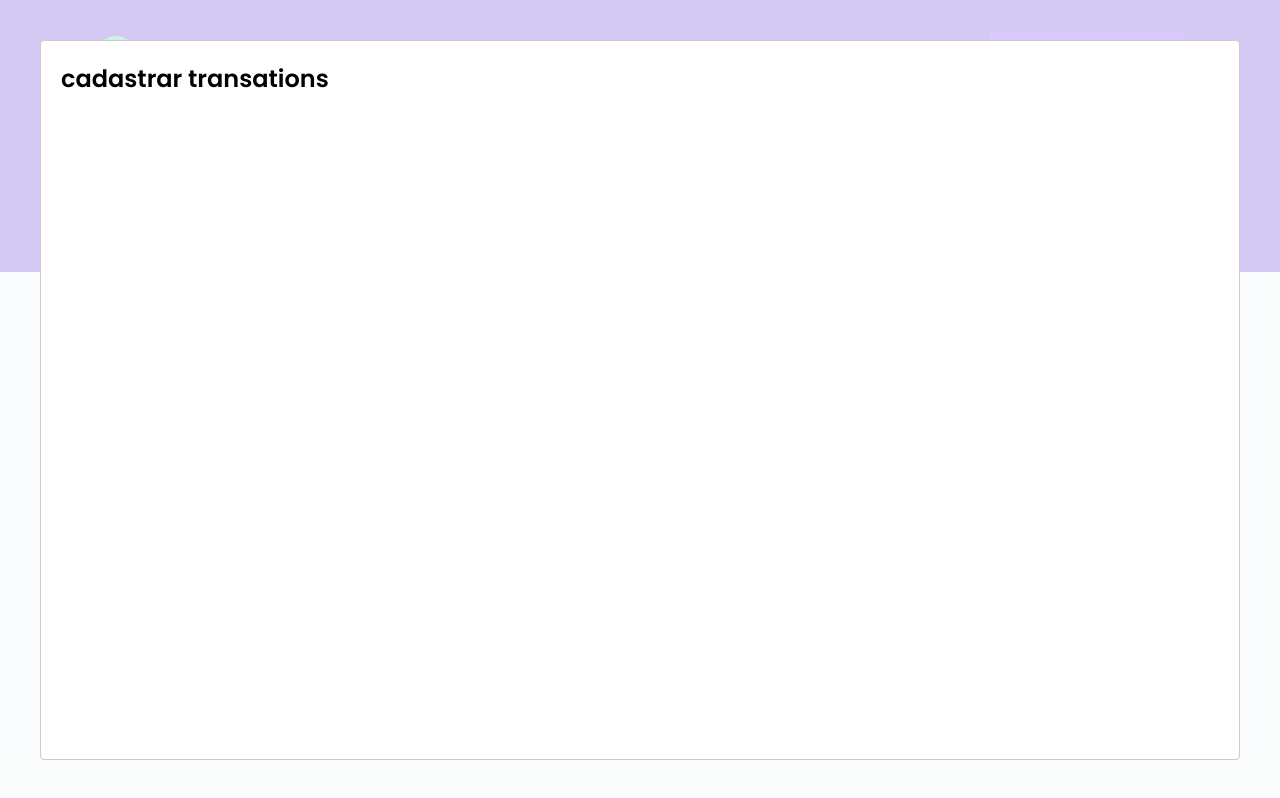
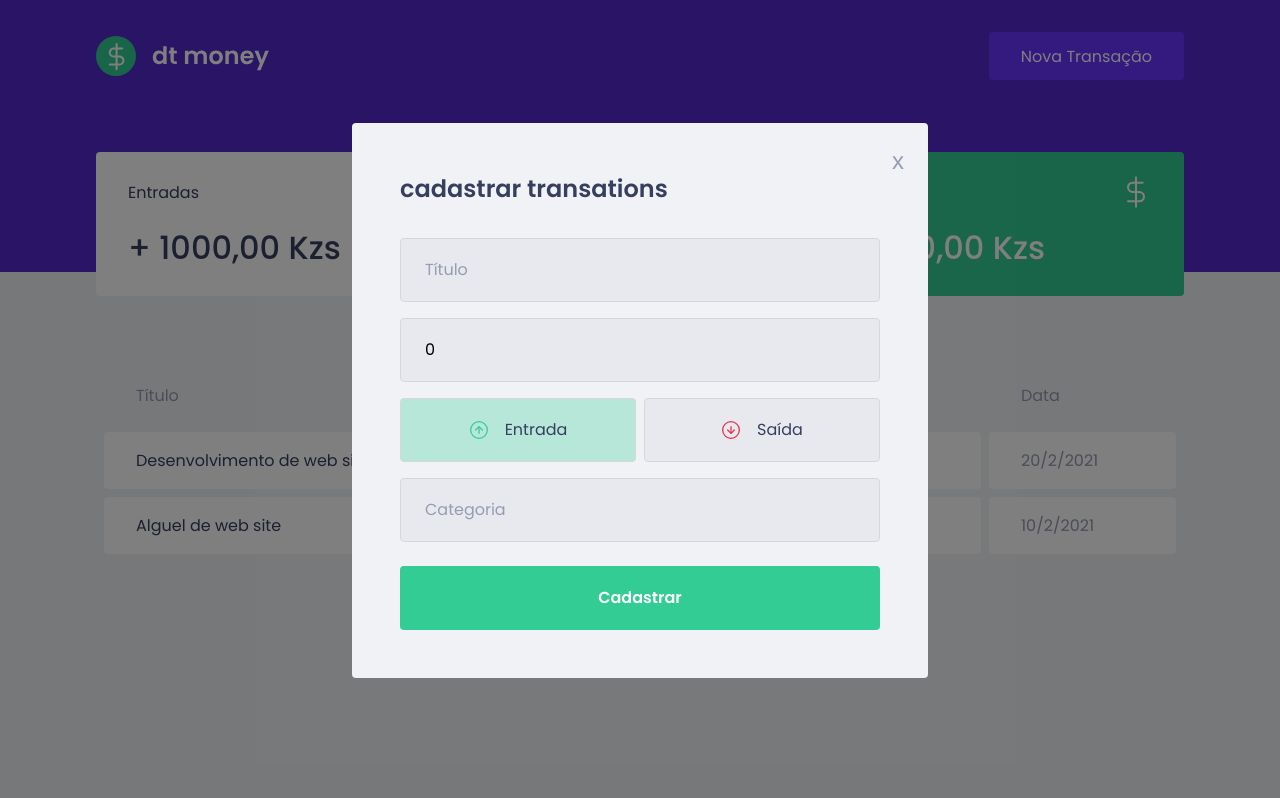
Before and after one commit to Carvalho2019/dt-money, a React (Create React App) app: page / in a window 1280 px wide. Both pictures are taken after a click on the button "Nova Transação". Built offline with nearby package versions, Linux system fonts and the light colour scheme; no server answers; what miragejs would draw is missing.

Commit message:
design and function of news transaction

```diff
--- a/package.json
+++ b/package.json
@@ -5,6 +5,7 @@
   "dependencies": {
     "axios": "^0.27.2",
     "miragejs": "^0.1.43",
+    "polished": "^4.2.2",
     "react": "^18.1.0",
     "react-dom": "^18.1.0",
     "react-modal": "^3.15.1",
@@ -20,8 +21,8 @@
     "@types/node": "^16.7.13",
     "@types/react": "^18.0.0",
     "@types/react-dom": "^18.0.0",
+    "@types/react-modal": "^3.13.1",
     "@types/styled-components": "^5.1.25",
-    "@types/react-modal": "^3.13.1",
     "typescript": "^4.4.2"
   },
   "scripts": {
--- a/src/App.tsx
+++ b/src/App.tsx
@@ -2,6 +2,7 @@ import { useState } from "react";
 import Modal from "react-modal";
 import { Dashboard } from "./components/Dashboard";
 import { Header } from "./components/Header";
+import { NewTransactionModal } from "./components/NewTransactionModal";
 import { GlobalStyles } from "./styles/global";
 
 Modal.setAppElement('#root');
@@ -22,13 +23,9 @@ export function App() {
       <Header onOpenNewTransactionModal={handleOpenNewTransactionModal} />
       <Dashboard />
 
-      <Modal
-          isOpen={isNewTransactionModalOpen}
-          onRequestClose={handleCloseNewTransactionModal}
-
-        >
-          <h2>cadastrar transations</h2>
-        </Modal>
+      <NewTransactionModal
+        isOpen={isNewTransactionModalOpen}
+        onRequestClose={handleCloseNewTransactionModal} />
     </>
   );
 }
--- /dev/null
+++ b/src/components/NewTransactionModal/index.tsx
@@ -0,0 +1,74 @@
+import { FormEvent, useState } from "react";
+import Modal from "react-modal";
+import entradasImg from '../../assets/Entradas.svg'
+import saidasImg from '../../assets/Saídas.svg'
+import { api } from "../../services/api";
+import { Container, TransactionTypeContainer, RadioBox } from "./styles";
+
+interface NewTransactionModalProps {
+  isOpen: boolean;
+  onRequestClose: () => void;
+}
+
+export function NewTransactionModal({ isOpen, onRequestClose }: NewTransactionModalProps) {
+  const [title,setTitle] = useState('');
+  const [category,setCategory] = useState('');
+  const [value, setValue] = useState(0);
+
+  const [type, setType] = useState('deposit');
+  function handleCreateNewTransaction(event:FormEvent){
+    event.preventDefault();
+    const data = {
+      title,
+      category,
+      value,
+      type
+    }
+
+    api.post('/transactions', data)
+  }
+
+  return (
+    <Modal
+      isOpen={isOpen}
+      onRequestClose={onRequestClose}
+      overlayClassName="react-modal-overlay"
+      className="react-modal-content"
+    >
+      <button type="button" onClick={onRequestClose} className="react-modal-close">x</button>
+      <Container onSubmit={handleCreateNewTransaction}>
+
+        <h2>cadastrar transations</h2>
+        <input type="text" placeholder="Título" value={title} onChange={event => setTitle(event.target.value)} />
+        <input type="number" placeholder="Valor" value={value} onChange={event => setValue(+event.target.value)}/>
+        <TransactionTypeContainer>
+          <RadioBox
+            type="button"
+            onClick={() => { setType('deposit') }}
+            isActive={type === 'deposit'}
+            activeColor= "green"
+          >
+            <img src={entradasImg} alt="Entradas" />
+            <span>
+
+              Entrada
+            </span>
+          </RadioBox>
+          <RadioBox
+            type="button"
+            onClick={() => { setType('withdraw') }}
+            isActive={type === 'withdraw'}
+            activeColor="red"
+          >
+            <img src={saidasImg} alt="Saídas" />
+            <span>
+              Saída
+            </span>
+          </RadioBox>
+        </TransactionTypeContainer>
+        <input type="text" placeholder="Categoria" value={category} onChange={event => setCategory(event.target.value)}/>
+        <button type="submit">Cadastrar</button>
+      </ Container>
+    </Modal>
+  )
+}
--- /dev/null
+++ b/src/components/NewTransactionModal/styles.ts
@@ -0,0 +1,98 @@
+import styled from "styled-components";
+import { darken, transparentize } from "polished";
+
+export const Container = styled.form`
+  h2 {
+    color: var(--text-title);
+    font-size: 1.5rem;
+    margin-bottom: 2rem;
+  }
+
+  input {
+    width: 100%;
+    padding: 0 1.5rem;
+    height: 4rem;
+    border-radius: 0.25rem;
+
+    border: 1px solid #d7d7d7;
+    background: #e7e9ee;
+
+    font-weight: 400;
+    font-size: 1rem;
+
+    &::placeholder {
+      color: var(--text-body);
+    }
+
+    & + input {
+      margin-top: 1rem;
+    }
+  }
+
+  button[type="submit"] {
+    width: 100%;
+    padding: 0 1.5rem;
+    height: 4rem;
+    background: var(--green);
+    color: #fff;
+    border-radius: 0.25rem;
+    border: 0;
+    font-size: 1rem;
+    font-weight: 600;
+    margin-top: 1.5rem;
+    transition: filter 0.2s;
+
+    &:hover {
+      filter: brightness(0.9);
+    }
+  }
+`;
+
+export const TransactionTypeContainer = styled.div`
+  margin: 1rem 0;
+  display: grid;
+  grid-template-columns: 1fr 1fr;
+  gap: 0.5rem;
+
+`;
+
+interface RadioBoxProps {
+  isActive: boolean;
+  activeColor: "green" | "red" ;
+}
+
+const colors = {
+  green: '#33cc95',
+  red:'#e52e4d'
+}
+
+export const RadioBox = styled.button<RadioBoxProps>`
+  height: 4rem;
+    border: 1px solid #d7d7d7;
+    border-radius: 0.25rem;
+
+    background: ${(props) => props.isActive
+    ? transparentize(0.7, colors[props.activeColor])
+    :'#e7e9ee'};
+
+    display: flex;
+    align-items: center;
+    justify-content: center;
+    transition: border-color 0.2s;
+    &:hover {
+      border-color: ${darken(0.1, "#d7d7d7")};
+    }
+
+    img {
+      width: 20px;
+      height: 20px;
+    }
+
+    span {
+      display: inline-block;
+      margin-left: 1rem;
+      font-size: 1rem;
+      color: var(--text-title);
+    }
+
+`;
--- a/src/index.tsx
+++ b/src/index.tsx
@@ -1,23 +1,23 @@
 import React from 'react';
 import ReactDOM from 'react-dom/client';
 import { App } from './App';
-import { createServer } from 'miragejs'
+import { createServer, Model } from 'miragejs'
 
 createServer({
+  models: {
+    transaction: Model
+  },
+
   routes() {
     this.namespace = 'api';
 
     this.get('/transactions', ()=> {
-      return [
-        {
-          id:1,
-          title: 'Transaction 1',
-          amount: 400,
-          type: 'deposit',
-          category: 'Food',
-          date: new Date()
-        }
-      ]
+      return this.schema.all('transaction')
+    })
+
+    this.post('/transactions', (schema, request)=> {
+        const data = JSON.parse(request.requestBody)
+        return schema.create('transaction', data)
     })
   }
 })
--- a/src/styles/global.ts
+++ b/src/styles/global.ts
@@ -57,4 +57,46 @@ export const GlobalStyles = createGlobalStyle`
     opacity: 0.6;
     cursor: not-allowed;
   }
+
+  .react-modal-overlay {
+    background: rgba(0,0,0,0.5);
+
+    position: fixed;
+    bottom: 0;
+    top: 0;
+    left: 0;
+    right: 0;
+
+    display: flex;
+    align-items: center;
+    justify-content: center;
+
+  }
+
+  .react-modal-content {
+    width: 100%;
+    max-width: 576px;
+    background: var(--background);
+    padding: 3rem;
+    position: relative;
+    border-radius: 0.25rem;
+  }
+
+  .react-modal-close {
+    position: absolute;
+    right: 1.5rem;
+    top: 1.5rem;
+    border: 0;
+    background: transparent;
+    color: var(--text-body);
+    font-size: 1.5rem;
+    font-weight: 100;
+    font-family: 'Franklin Gothic Medium', 'Arial Narrow', Arial, sans-serif;
+    cursor: pointer;
+    transition: filter 0.2s;
+
+    &:hover {
+      filter:brightness(0.8);
+    }
+  }
 `
```
Also changed, not shown: 1 other file (tests, documents, lock files or other folders).
